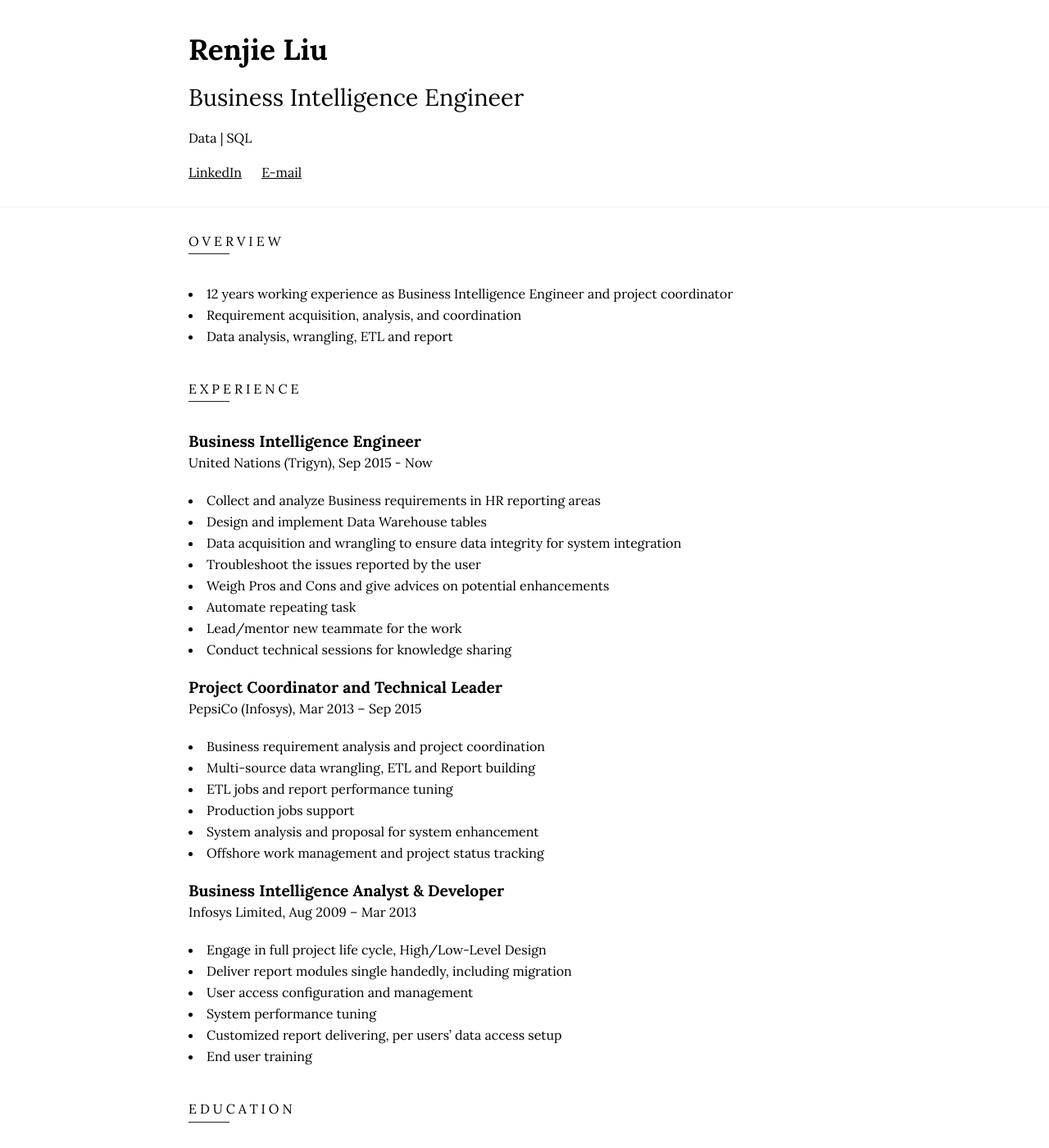
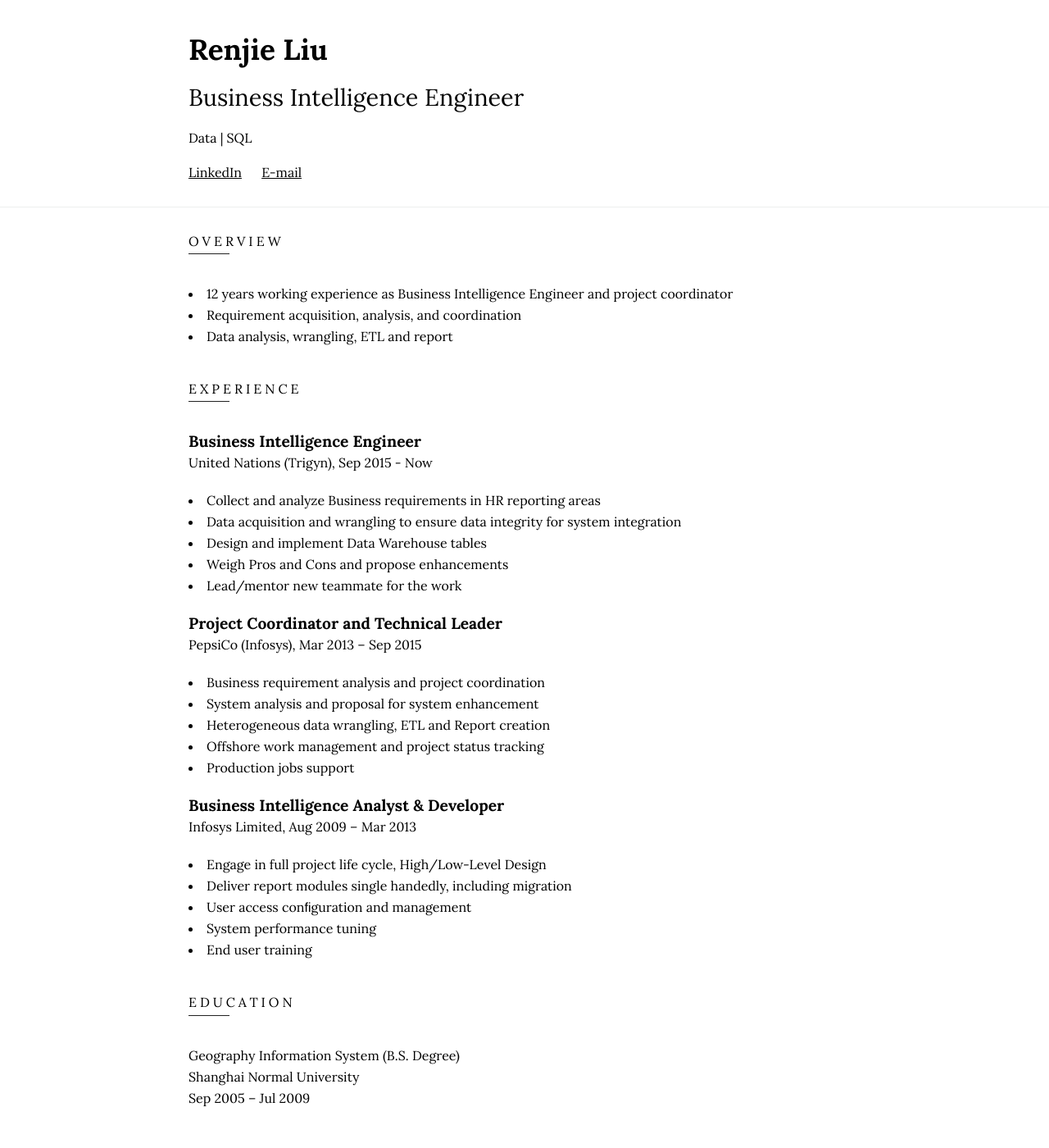
Before and after one commit to renjieliu/renjieliu.github.io, a Jekyll site: the page built from index.html, in a window 1280 px wide and 1400 px high. Shown: the whole window at 82% size. Built offline with Jekyll 4.4.1, drawn with Linux system fonts in a browser that asks for light colours.

Commit message:
Update jobs.yml

```diff
--- a/_data/jobs.yml
+++ b/_data/jobs.yml
@@ -2,31 +2,27 @@
     company: United Nations (Trigyn), Sep 2015 - Now
     description:
          - item: Collect and analyze Business requirements in HR reporting areas
+         - item: Data acquisition and wrangling to ensure data integrity for system integration
          - item: Design and implement Data Warehouse tables
-         - item: Data acquisition and wrangling to ensure data integrity for system integration
-         - item: Troubleshoot the issues reported by the user
-         - item: Weigh Pros and Cons and give advices on potential enhancements
-         - item: Automate repeating task
+         - item: Weigh Pros and Cons and propose enhancements
          - item: Lead/mentor new teammate for the work
-         - item: Conduct technical sessions for knowledge sharing
 
 
 -   title: Project Coordinator and Technical Leader
     company: PepsiCo (Infosys), Mar 2013 – Sep 2015
     description:
         - item: Business requirement analysis and project coordination
-        - item: Multi-source data wrangling, ETL and Report building
-        - item: ETL jobs and report performance tuning
+        - item: System analysis and proposal for system enhancement
+        - item: Heterogeneous data wrangling, ETL and Report creation
+        - item: Offshore work management and project status tracking
         - item: Production jobs support
-        - item: System analysis and proposal for system enhancement
-        - item: Offshore work management and project status tracking
+
 
 -   title: Business Intelligence Analyst & Developer
     company: Infosys Limited, Aug 2009 – Mar 2013
     description:
         - item: Engage in full project life cycle, High/Low-Level Design
         - item: Deliver report modules single handedly, including migration
-        - item: User access configuration and management
+        - item: User access conﬁguration and management
         - item: System performance tuning
-        - item: Customized report delivering, per users’ data access setup
         - item: End user training
```
